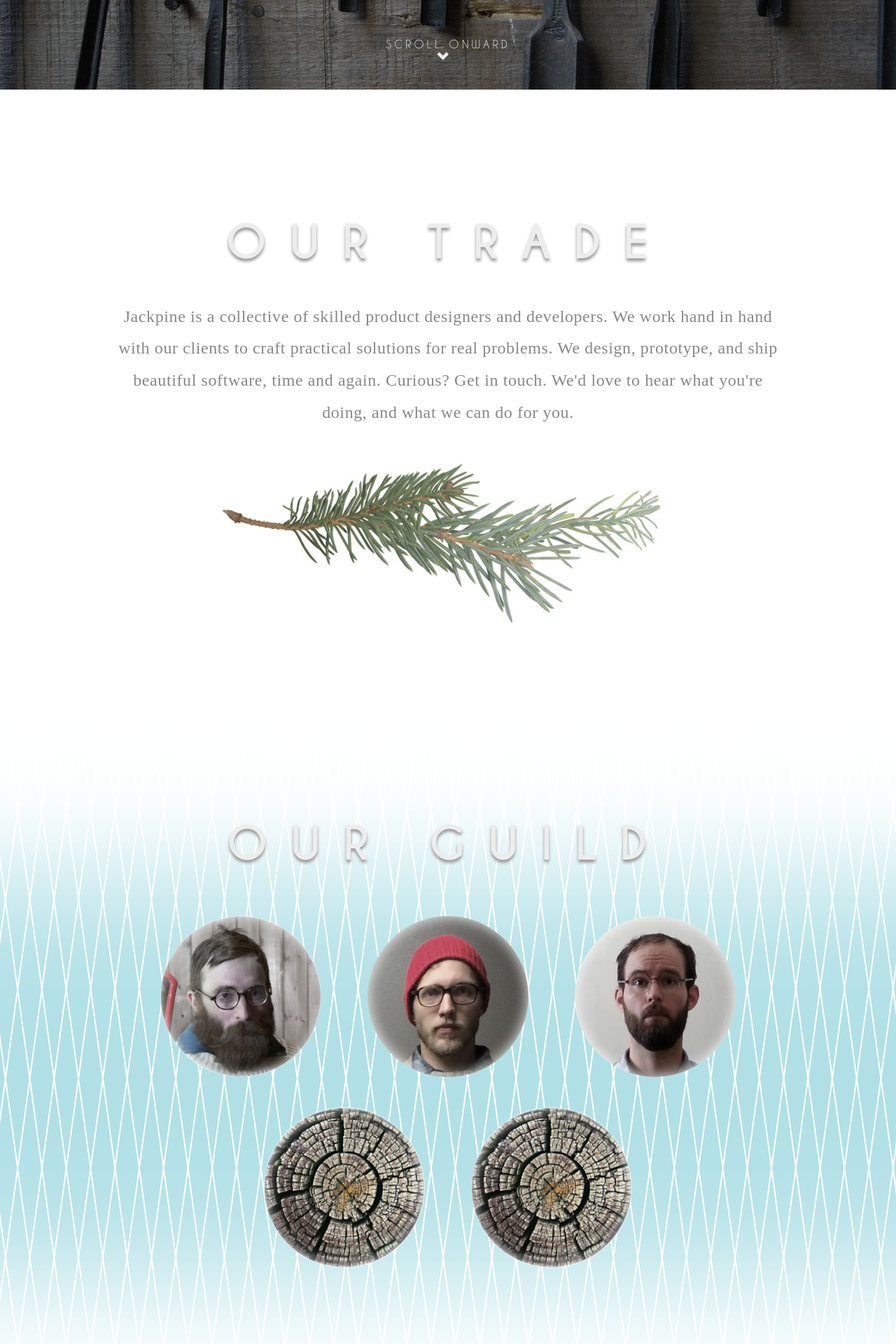
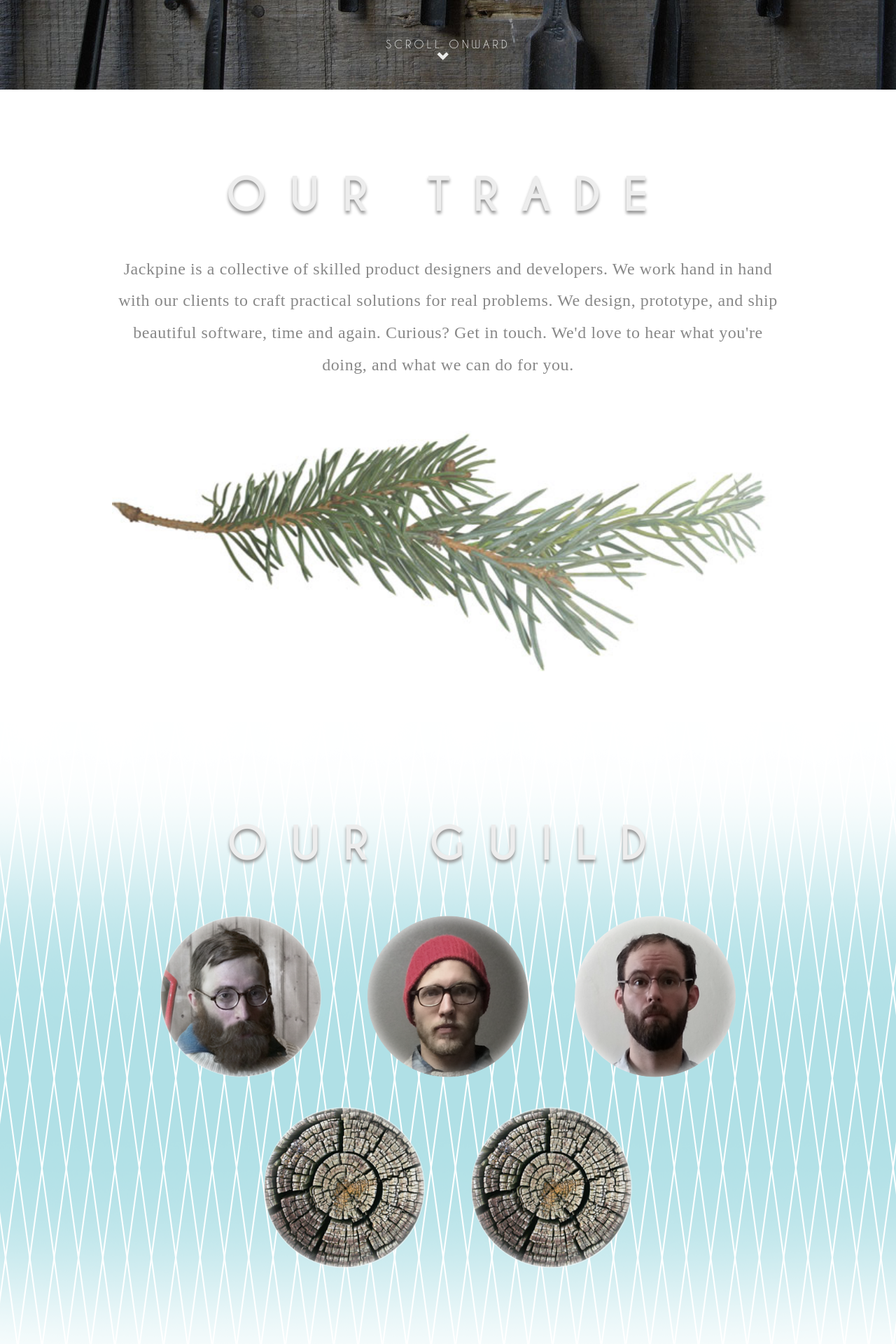
Before and after one commit to jackpine/jackpine.github.com, a Jekyll site: the page built from index.html, in a window 1280 px wide. Shown: the part 772-2692 px from the top of the page at 70% size. Built offline with Jekyll 4.4.1, drawn with Linux system fonts in a browser that asks for light colours; Markdown is read by kramdown in place of the engine named in the settings.

Commit message:
slides are not fixed height on small screens

```diff
--- a/css/style.scss
+++ b/css/style.scss
@@ -32,6 +32,11 @@
   letter-spacing: 0.5em;
   text-shadow: 0px 4px 4px rgba(150, 150, 150, 1);
   margin-bottom: 41px;
+  @media (max-width: $screen-sm-min) {
+    font-size: 23px;
+    margin-bottom: 20px;
+    text-shadow: 0px 1px 2px rgba(150, 150, 150, 1);
+  }
 }
 
 h2, h3, h4, a, i, span {
@@ -63,6 +68,10 @@
       overflow: auto;
       .centered {
         position: relative;
+        height: auto;
+        top: 0;
+        left: 0;
+        @include translate(0, 0);
       }
     }
   }
@@ -85,8 +94,6 @@
     width: 100%;
   }
 }
-
-
 
 .bg {
   position: absolute;
@@ -185,10 +192,17 @@
     color: $grey_text;
     max-width: 1144px;
     margin: 0 auto;
-    font-size: 1.5em;
+    font-size: 24px;
     font-family: serif;
     letter-spacing: 0.025em;
     line-height: 1.9em;
+    @media (max-width: $screen-sm-min) {
+      font-size: 16px;
+    }
+  }
+
+  #spruce_bough {
+    width: 100%;
   }
 }
 
@@ -278,7 +292,10 @@
     height: 164px;
   }
   .footer {
-    padding-bottom: 15px;
+    position: absolute;
+    @media (max-width: $screen-sm-min) {
+      position: relative;
+    }
     #contact-info {
       margin: 0 auto;
       width: 70%;
@@ -289,6 +306,10 @@
         border-left: 1px solid #555555;
         color: $grey_text;
         a { color: $grey_text; }
+        @media (max-width: $screen-sm-min) {
+          float: none;
+          width: auto;
+        }
         &:first-of-type {
           border: none;
         }
--- a/index.html
+++ b/index.html
@@ -32,7 +32,7 @@
       We design, prototype, and ship beautiful software, time and again. Curious?
       Get in touch. We'd love to hear what you're doing, and what we can do for you.
     </p>
-    <img src="img/spruce_bough.jpg">
+    <img id="spruce_bough" src="img/spruce_bough.jpg">
   </div>
 </div>
 
```
